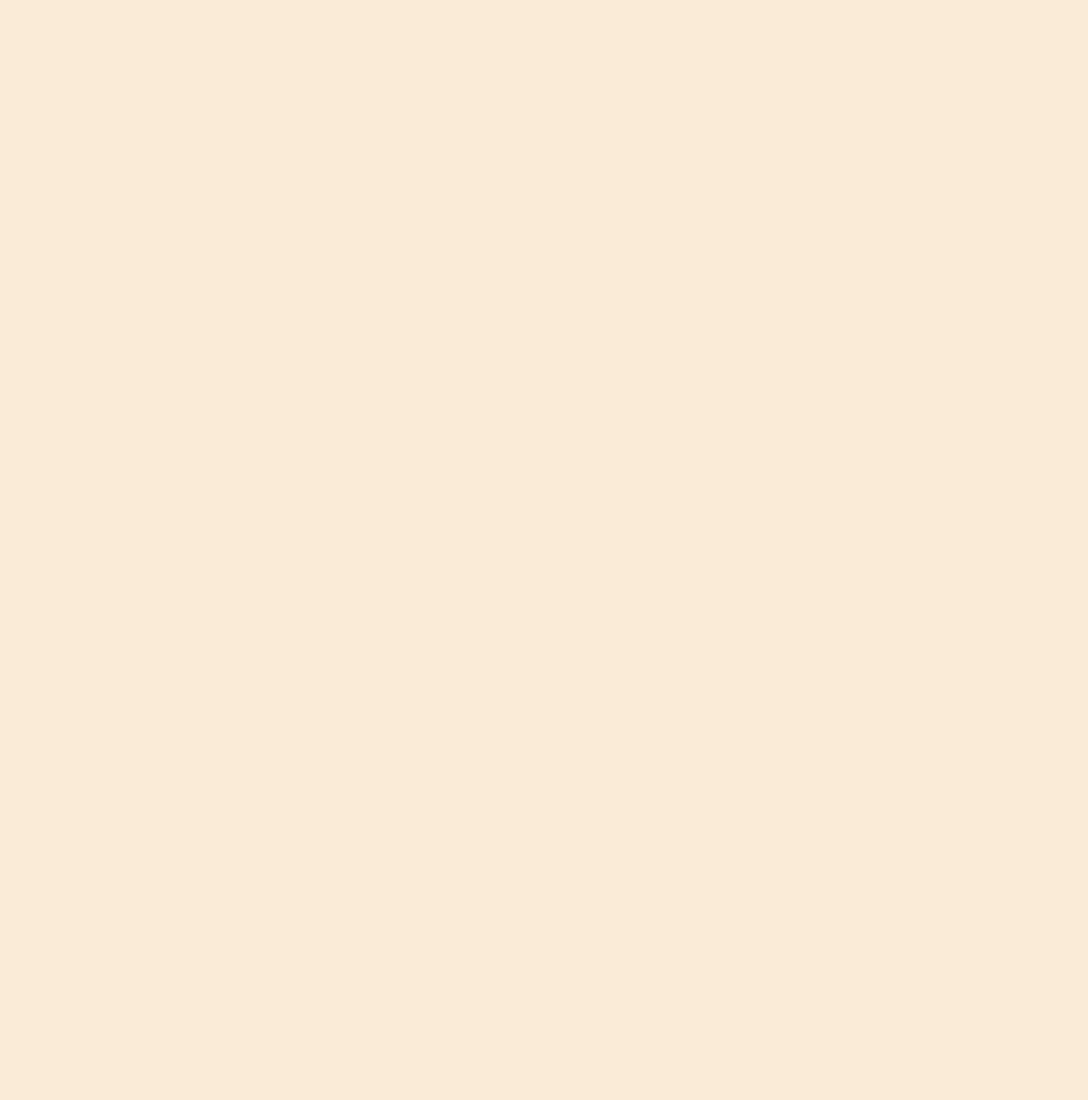
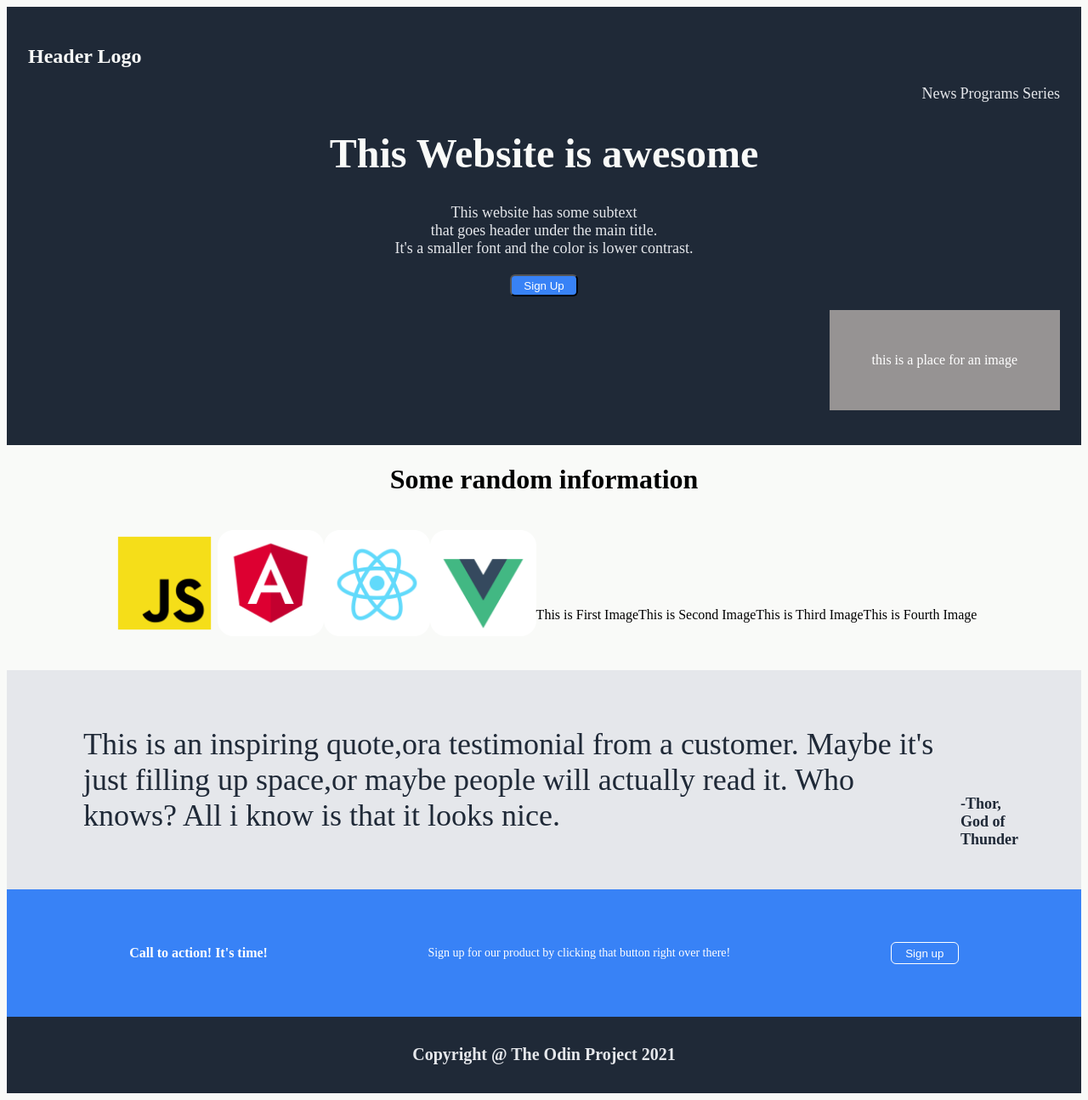
Before and after one commit to yefrid18/03_landing_page_Odin, a plain HTML site: page index.html in a window 1280 px wide. Shown: the whole page at 85% size. Before the commit the page ends 800 px from the top, so only its background shows below. Drawn offline with Linux system fonts and the light colour scheme.

Commit message:
creacion html y css basico

```diff
--- a/index.html
+++ b/index.html
@@ -8,7 +8,62 @@
     <title>Landing_Page_Odin_Yefryd</title>
 </head>
 
+<header>
+    <div class="header-container">
+        <h2 class="h2-header">Header Logo</h2>
+        <nav>
+            <a href="#">News</a>
+            <a href="#"> Programs  </a>
+            <a href="#"> Series  </a>
+        </nav>
+        <h1 class="h1-header">This Website is awesome</h1>
+        <p class="parrafo-header">This website has some subtext </p>
+        <p class="parrafo-header">that goes header under the main title.</p>
+        <p class="parrafo-header">It's a smaller  font and the color is lower contrast.</p>
+        <button class="button-header">Sign Up</button>
+        <p class="parrafo-image">this is a place for an image</p>
+    </div>
+</header>
+
 <body>
+        <h1 class="body-h1">Some random information</h1>
+        <div class="img-container">
+            <img class="imagenes" src="./img/js.png" alt="image1">
+            <img class="imagenes" src="./img/angular.png" alt="image2">
+            <img class="imagenes" src="./img/react.png" alt="image3">
+            <img class="imagenes" src="./img/vue.png" alt="image4">
+            <p class="img-parrafo">This is First Image</p>
+            <p class="img-parrafo">This is Second Image</p>
+            <p class="img-parrafo">This is Third Image</p>
+            <p class="img-parrafo">This is Fourth Image</p>
+        </div>
+
+        <div class="text-container">
+            <p class="text-parrafo">
+                This is an inspiring quote,ora testimonial from a customer.
+                Maybe it's just filling up space,or maybe people will
+                actually read it. Who knows? All i know is that it looks nice.
+            </p>
+            <p class="text-author">
+                -Thor, God of Thunder
+            </p>
+        </div>
+
+        <div class="signup-container">
+            <p class="signup-parrafo">
+                Call to action! It's time!
+            </p>
+            <p class="signup-parrafo2">
+                Sign up for our product by clicking that button right over there!
+            </p>
+            <button class="signup-button">Sign up</button>
+        </div>
+
 
 </body>
+
+<footer>
+    <h1>Copyright @ The Odin Project 2021</h1>
+</footer>
+
 </html>
--- a/style.css
+++ b/style.css
@@ -1,3 +1,147 @@
 body{
-    background-color: antiquewhite;
+    background-color: #F9FAF8;
+    font-family: 'Times New Roman', Times, serif;
 }
+
+.header-container{
+    display: flex;
+    flex-direction: column;
+    justify-content: center;
+    align-items: center;
+    background-color: #1F2937 ;
+    padding: 25px;
+}
+
+.h2-header{
+    font-size: 24px;
+    color: #F9FAF8;
+    align-self: flex-start;
+}
+
+a{
+    text-decoration: none;
+    font-size: 18px;
+    color: #E5E7EB;
+}
+
+nav{
+    align-self: flex-end;
+}
+
+.h1-header{
+    font-size: 48px;
+    font-weight: bolder;
+    color: #F9FAF8;
+}
+
+.parrafo-header{
+    margin: 0;
+    font-size: 18px;
+    color: #E5E7EB;
+}
+
+.parrafo-image{
+    align-self: flex-end;
+    color: white;
+    padding: 50px;
+    border-color: #2a67ca;
+    background-color: rgb(150, 147, 147);
+}
+
+.button-header{
+    margin-top: 20px;
+    background: #3882F6;
+    color: white;
+    width:80px;
+    height:26px;
+    border-radius: 6px;
+}
+
+.img-container{
+    display:flex;
+    justify-content: center;
+    align-items: center;
+    padding-top: 20px;
+    padding-left: 40px;
+    padding-right: 40px;
+    padding-bottom: 40px;
+}
+
+.body-h1{
+    text-align: center;
+}
+
+.img-parrafo{
+    align-self: flex-end;
+}
+
+.imagenes{
+    width: 125px;
+    height: 125px;
+}
+
+.text-container{
+    background-color: #E5E7EB;
+    display: flex;
+    align-items: center;
+    justify-content: center;
+    padding-top: 30px;
+    padding-left: 70px;
+    padding-right: 70px;
+    padding-bottom: 30px;
+}
+
+.text-parrafo{
+    font-size: 36px;
+    font-weight: light italic;
+    color: #1F2937;
+    padding-left: 20px;
+    padding-right: 20px;
+}
+
+.text-author{
+    font-size: 18px;
+    font-weight: bolder;
+    color: #1F2937;
+    align-self: flex-end;
+}
+
+
+.signup-container{
+    display: flex;
+    justify-content: space-around;
+    align-items: center;
+    background-color: #3882F6;
+    padding: 50px;
+}
+
+
+.signup-parrafo{
+    font-size: 16px;
+    font-weight: bolder;
+    color: white;
+}
+
+.signup-parrafo2{
+    font-size: 14px;
+    color: white;
+}
+
+
+.signup-button{
+    background: #3882F6;
+    color: white;
+    border:1px solid white;
+    width:80px;
+    height:26px;
+    border-radius: 6px;
+}
+
+
+footer{
+    background-color: #1F2937;
+    text-align: center;
+    font-size: 10px;
+    color: #E5E7EB;
+    padding: 20px;
+}
```
Also changed, not shown: img/angular.png (added), img/js.png (added), img/react.png (added), img/vue.png (added).
